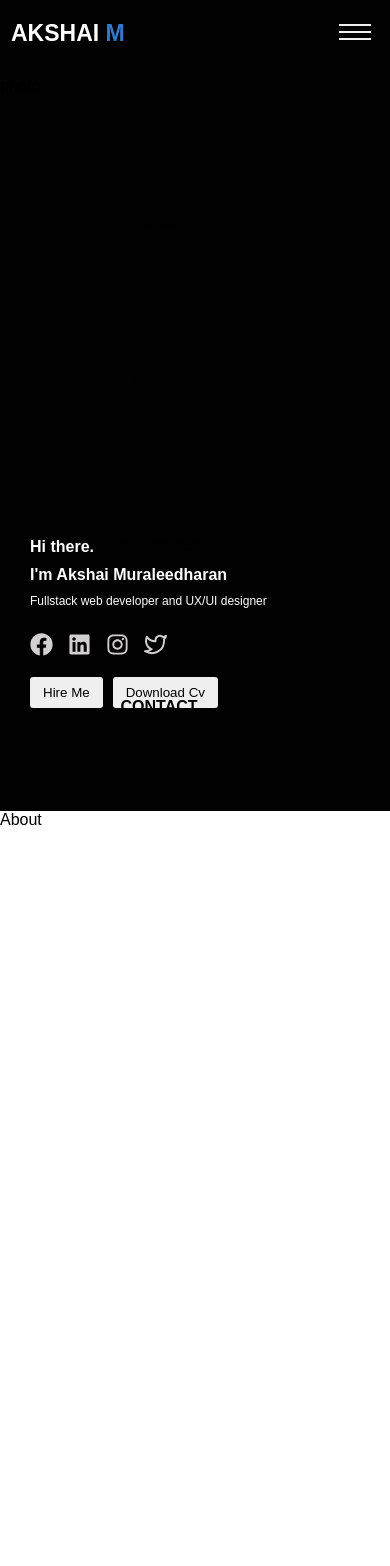
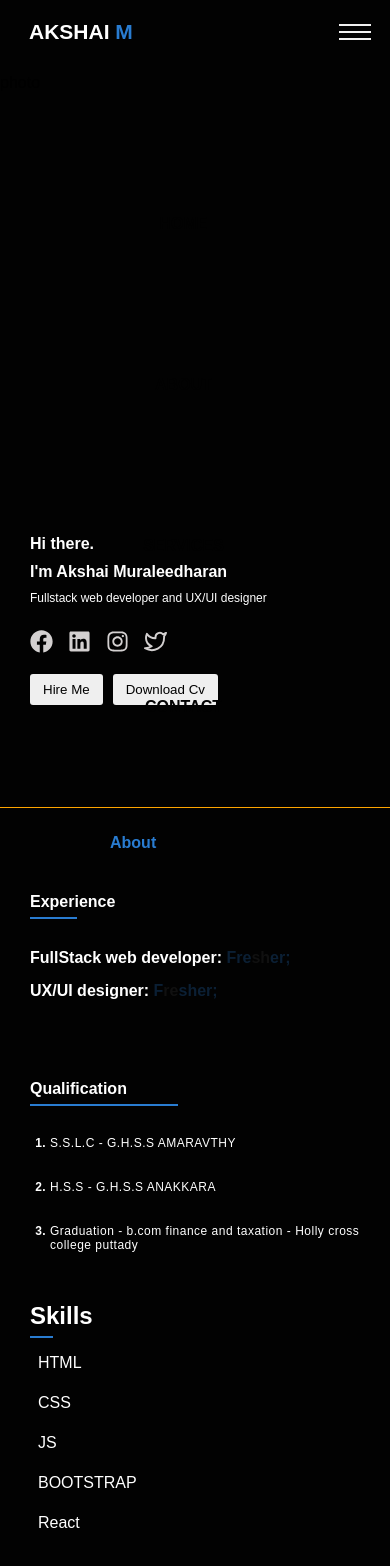
Before and after one commit to Akshai-muraleedharan/my-react-portfolio, a React (Create React App) app: page / in a window 390 px wide. Shown: the top 1566 px of the page. Before the commit the page ends 844 px from the top, so only its background shows below. Built offline with nearby package versions, Linux system fonts and the light colour scheme.

Commit message:
commit message

```diff
--- a/src/App.js
+++ b/src/App.js
@@ -2,6 +2,7 @@ import React from "react";
 import Header from "./Components/Header";
 import Home from "./Components/Home";
 import About from "./Components/About";
+import { BrowserRouter, Routes, Route } from "react-router-dom";
 
 
 
@@ -13,6 +14,7 @@ function App() {
       <Header />
       <Home />
       <About />
+
     </div>
   );
 }
--- a/src/Components/About.css
+++ b/src/Components/About.css
@@ -0,0 +1,180 @@
+* {
+    margin: 0px;
+    padding: 0px;
+    box-sizing: border-box;
+    font-family: Arial, Helvetica, sans-serif;
+
+}
+
+:root {
+    --primary: #020202;
+    --secondary: #fff;
+    --hover: #297cd1;
+
+}
+
+.container-about{
+    background-color: var(--primary);
+    height: 106vh;
+    position: relative;
+}
+.container-about h1{
+    position: absolute;
+    top: 26px;
+    left: 110px;
+    color: var(--hover);
+    cursor: pointer;
+}
+
+
+.grid-about{
+    display: grid;
+    grid-template-columns: 1fr 0.5fr;
+
+}
+
+.wrapper-about{
+    margin: 0 auto;
+    max-width: 1136px;
+    /* background-color: #312f2f;  */
+    height: 85vh;
+}
+
+.about-content{
+    margin-top: 150px;
+    color: var(--secondary);
+    padding-left: 110px;
+    cursor: pointer;
+
+}
+
+.experience{
+    margin-bottom: 30px;
+    border-bottom: 2px solid var(--hover);
+    width: 12vw;
+    padding-bottom: 6px;
+}
+
+.about-content h2{
+    margin-top: 15px;
+}
+
+.about-content span{
+    opacity: 0;
+
+}
+
+.about-content span{
+    opacity: 1;
+    color: var(--hover);
+    cursor: pointer;
+    animation:spancounter 4s infinite 4s ease-in;
+
+}
+
+.about-content .secondspan{
+    animation:spancounter 4s infinite 4s ease-in;
+}
+
+@keyframes spancounter{
+    from{opacity: 0;}
+    to{opacity: 1;}
+}
+
+.qualification h2{
+    margin-top: 80px;
+    border-bottom: 2px  solid var(--hover);
+    width: 148px;
+    margin-bottom: 30px;
+    padding-bottom: 6px;
+}
+
+
+.qualification  ol li {
+    margin-left: 20px;
+    margin-bottom: 30px;
+    letter-spacing: 0.5px;
+}
+
+.qualification ol li::marker{
+    color: var(--secondary);
+    font-weight: bold;
+}
+
+.skill{
+    color: var(--secondary);
+    margin-top: 150px;
+    padding-left: 30px;
+    border-left: 1px solid var(--secondary);
+
+}
+
+.skill h2{
+    border-bottom: 2px solid var(--hover);
+    width: 6vw;
+    padding-bottom: 6px;
+
+}
+.skill ul{
+    list-style: none;
+}
+.skill ul li{
+    margin-top: 30px;
+    width: 20vw;
+    padding: 6px 8px;
+    cursor: pointer;
+}
+
+.skill ul li:hover{
+    background-color: var(--hover);
+    font-weight: bold;
+    border-radius: 3px;
+    transition: 1s 1ms ease-in-out;
+}
+
+/* media query */
+
+
+@media screen and (min-width:220px) and (max-width:447px){
+    .grid-about{
+        display: grid;
+        grid-template-columns: 1fr ;
+        grid-template-rows: 1fr;
+
+    }
+    .about-content{
+        padding-left: 30px;
+    }
+    .container-about{
+        height: 135vh;
+    }
+    .about-content h2{
+        font-size: 16px;
+    }
+
+     .skill{
+      margin-top: 20px;
+      border-left:none
+    }
+
+    .skill ul li{
+        margin-top: 10px;
+    }
+    .qualification  ol li{
+        font-size: 12px;
+    }
+    .about-content{
+        margin-top: 70px;
+    }
+}
+
+/* media query */
+
+@media screen and (min-width:446px) and (max-width:974px){
+    .about-content{
+        padding-left: 30px;
+    }
+    .about-content h2{
+        font-size: 16px;
+    }
+}
--- a/src/Components/About.jsx
+++ b/src/Components/About.jsx
@@ -1,8 +1,42 @@
 import React from 'react'
-
+import "./About.css"
 function About() {
   return (
-    <div>About</div>
+    <section  className='container-about'>
+        <h1>About</h1>
+      <div className='wrapper-about grid-about'>
+
+         <div className='about-content'>
+
+
+          <h2 className='experience'>Experience</h2>
+          <h2>FullStack web developer: <span>Fre<span style={{color:"#fff"}}>sh</span>er;</span></h2>
+          <h2>UX/UI designer: <span className='secondspan'>F<span style={{color:"#fff"}}>re</span>sher;</span></h2>
+
+         <div className='qualification'>
+         <h2>Qualification</h2>
+         <ol>
+            <li>S.S.L.C - G.H.S.S AMARAVTHY</li>
+            <li>H.S.S - G.H.S.S ANAKKARA</li>
+            <li>Graduation - b.com finance and taxation - Holly cross college puttady</li>
+         </ol>
+         </div>
+
+         </div>
+
+         <div className='skill'>
+           <h2>Skills</h2>
+
+             <ul>
+              <li>HTML</li>
+              <li>CSS</li>
+              <li>JS</li>
+              <li>BOOTSTRAP</li>
+              <li>React</li>
+             </ul>
+         </div>
+      </div>
+    </section>
   )
 }
 
--- a/src/Components/Header.css
+++ b/src/Components/Header.css
@@ -2,7 +2,6 @@
     margin: 0px;
     padding: 0px;
     box-sizing: border-box;
-    list-style: none;
     font-family: Arial, Helvetica, sans-serif;
 
 }
@@ -20,19 +19,25 @@ header {
     width: 100%;
     position: sticky;
     top: 0;
+    z-index: 4;
 
 }
 
 .logo {
-    padding: 20px 0px 20px 60px;
+    padding: 29px 0px 20px 60px;
     text-transform: uppercase;
     color: var(--secondary);
     cursor: pointer;
+    font-size: 23px;
 }
 
+
 header nav {
-    padding: 20px 52px 20px 0px;
+    padding: 20px 3px 20px 0px;
 }
+
+
+
 
 header nav ul {
     display: flex;
@@ -51,6 +56,7 @@ header nav ul li {
     padding: 5px 6px;
     border-radius: 4px;
     cursor: pointer;
+    list-style: none;
 
 }
 
@@ -81,7 +87,7 @@ header nav ul li:hover {
     color: red;
 }
 
-@media screen and (min-width:220px) and (max-width:975px) {
+@media screen and (min-width:220px) and (max-width:447px) {
     header {
         background-color: var(--primary);
         width: 100%;
@@ -120,11 +126,11 @@ header nav ul li:hover {
     }
 
     .logo {
-        padding: 20px 0px 20px 11px;
+        padding: 20px 0px 20px 29px;
         text-transform: uppercase;
         color: var(--secondary);
         cursor: pointer;
-        font-size: 23px;
+        font-size: 21px;
     }
 
     header nav ul li {
@@ -178,3 +184,9 @@ header nav ul li:hover {
         opacity: 0;
     }
 }
+@media screen and (min-width:768px) and (max-width:1000px){
+    .fullname{
+        display: none;
+
+    }
+}
--- a/src/Components/Header.jsx
+++ b/src/Components/Header.jsx
@@ -1,5 +1,6 @@
 import React from 'react'
 import "./Header.css"
+
 
 
 
@@ -18,8 +19,8 @@ function Header() {
 
                 <nav >
                     <ul>
-                        <li>home</li>
-                        <li>about</li>
+                        <li>Home </li>
+                        <li>About </li>
                         <li>services</li>
                         <li>contact</li>
                     </ul>
--- a/src/Components/Home.css
+++ b/src/Components/Home.css
@@ -2,7 +2,7 @@
     margin: 0px;
     padding: 0px;
     box-sizing: border-box;
-    list-style: none;
+
     font-family: Arial, Helvetica, sans-serif;
 
 }
@@ -17,8 +17,8 @@
 
 .container{
     background-color: var(--primary);
-
-    height: 100vh;
+    border-bottom: 1px solid orange;
+    height: 85vh;
 }
 
 .wrapper{
@@ -172,7 +172,7 @@
 .content-wrapper{
     display: flex;
    justify-content: center;
-    padding-left: 19px;
+    padding-left: 60px;
     flex-direction: column;
 }
 }
```
Also changed, not shown: src/Components/Services.css (added), src/Components/Services.jsx (added).
